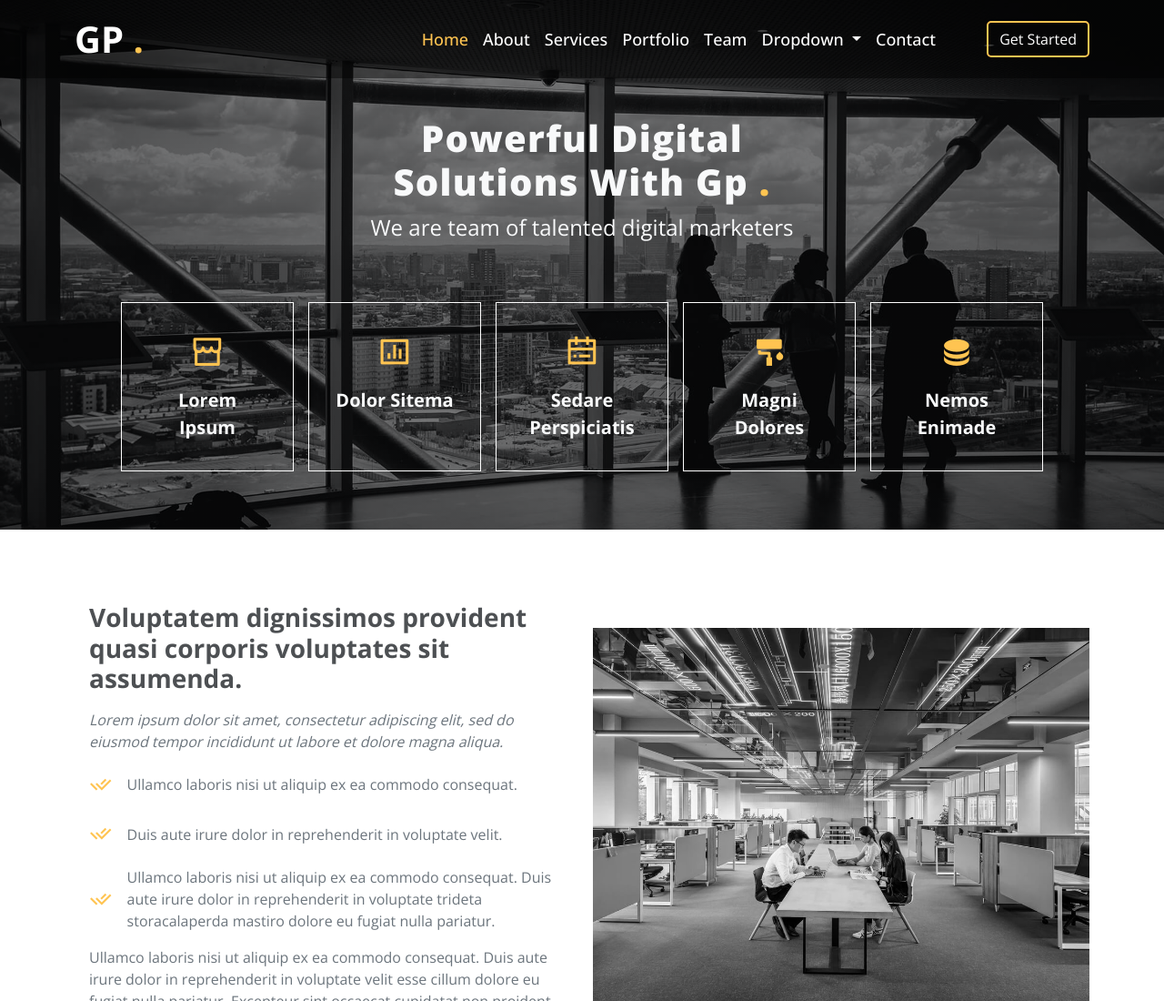
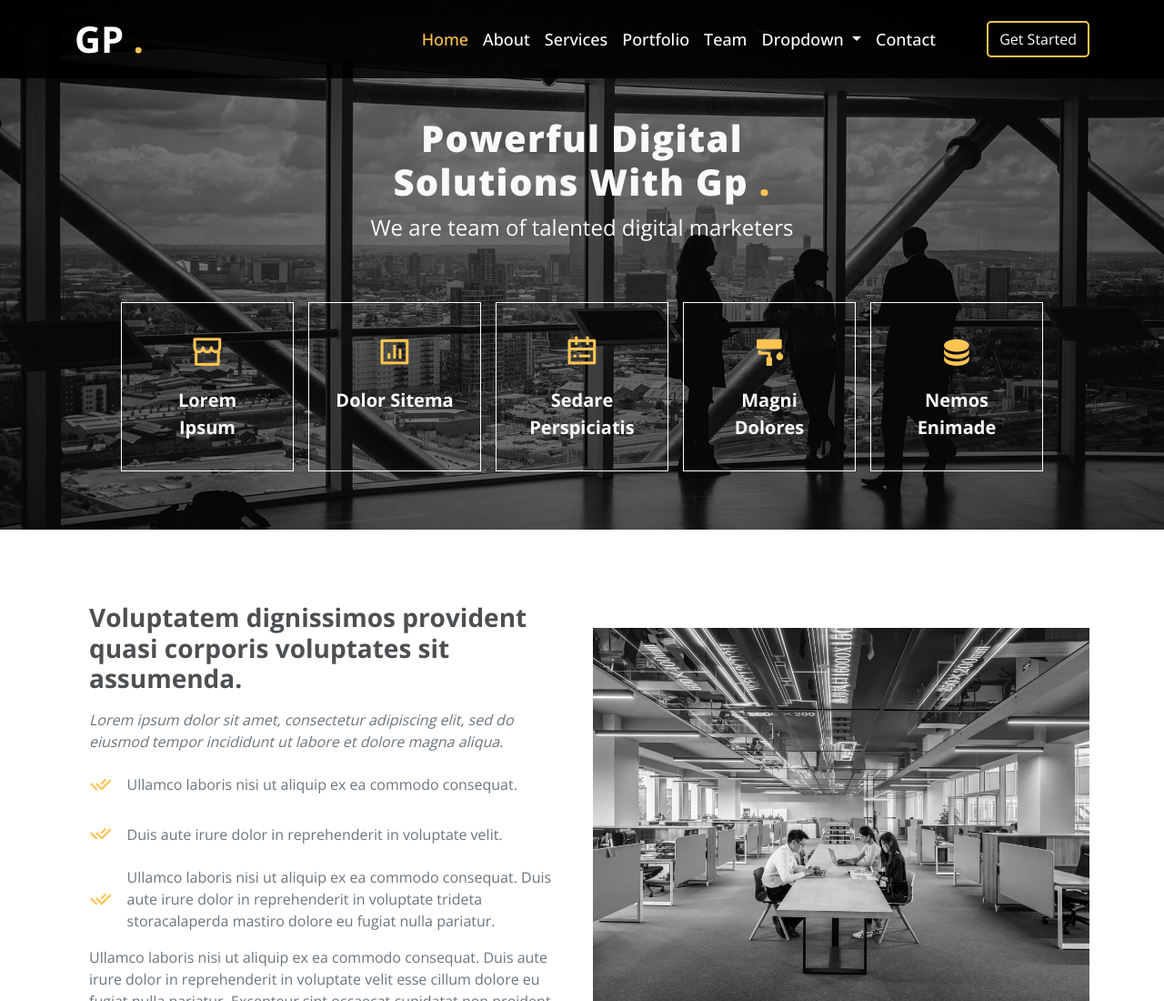
Before and after one commit to okorojames/GP-bootstrap-project, a plain HTML site: page index.html in a window 1280 px wide. Shown: the top 1100 px of the page at 91% size. Drawn offline with nearby package versions, Linux system fonts and the light colour scheme; a script that the page names is missing.

Commit message:
fixed nav colour display issue

```diff
--- a/css/style.css
+++ b/css/style.css
@@ -23,7 +23,7 @@ header {
   /* clip-path: polygon(0 0, 100% 0, 100% 97%, 0 100%); */
 }
 nav {
-  background-color: rgba(0, 0, 0, 0.438);
+  background-color: rgba(0, 0, 0, 0.85);
 }
 .nav-logo,
 .nav-logo:hover {
```
